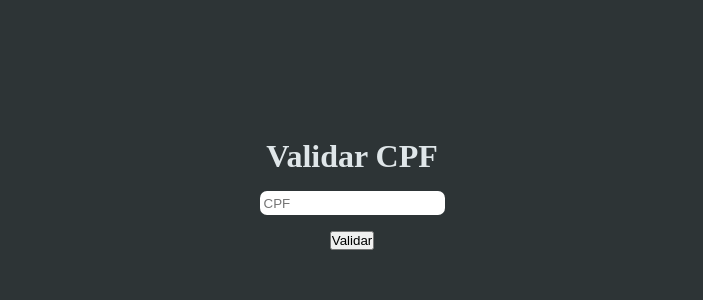
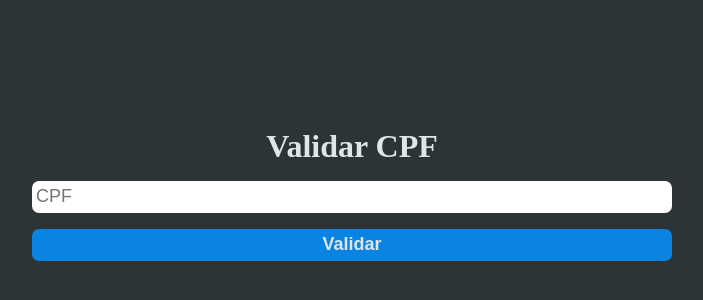
Before and after one commit to rafaelfachinelli/validarCPF, a plain HTML site: page index.html in a window 1280 px wide. Shown: the part 206-506 px from the top of the page, without its empty margins (288-991 px from the left). Drawn offline with Linux system fonts and the light colour scheme.

Commit message:
new style

```diff
--- a/style.css
+++ b/style.css
@@ -16,20 +16,36 @@
 }
 
 .validator__title {
-
   color: #dfe6e9;
 }
 
 .validator__input {
-  height: 1.5rem;
+  width: 50%;
+  height: 2rem;
   padding: 4px;
   margin: 1rem 0;
   outline: none;
 
   border: none;
   border-radius: 7px;
+  font-size: 18px;
 }
 
 .validator__button {
+  width: 50%;
+  height: 2rem;
+  transition: .2s;
 
+  background: #0984e3;
+  color: #dfe6e9;
+  cursor: pointer;
+  outline: none;
+  border: none;
+  border-radius: 7px;
+  font-size: 18px;
+  font-weight: 700;
 }
+
+.validator__button:hover {
+  background: #74b9ff;
+}
```
